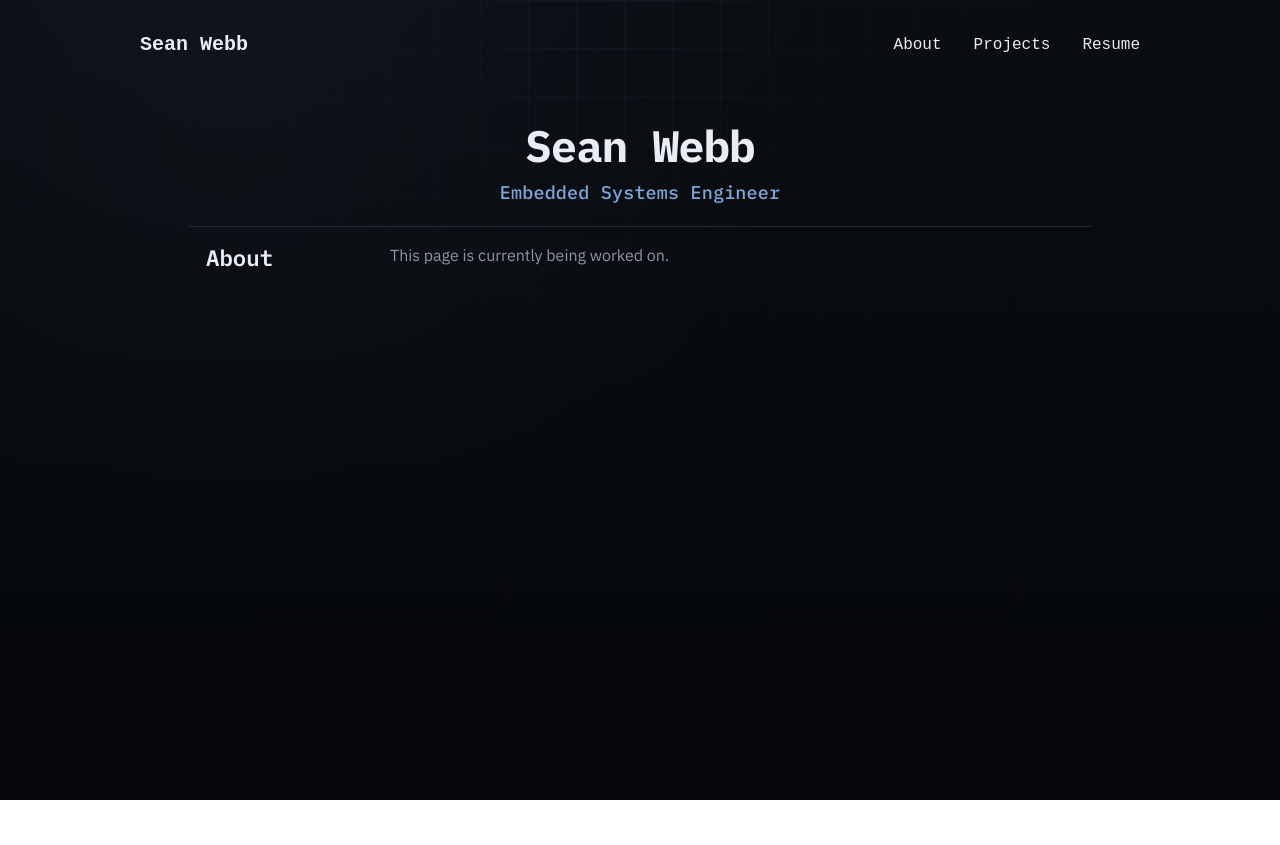
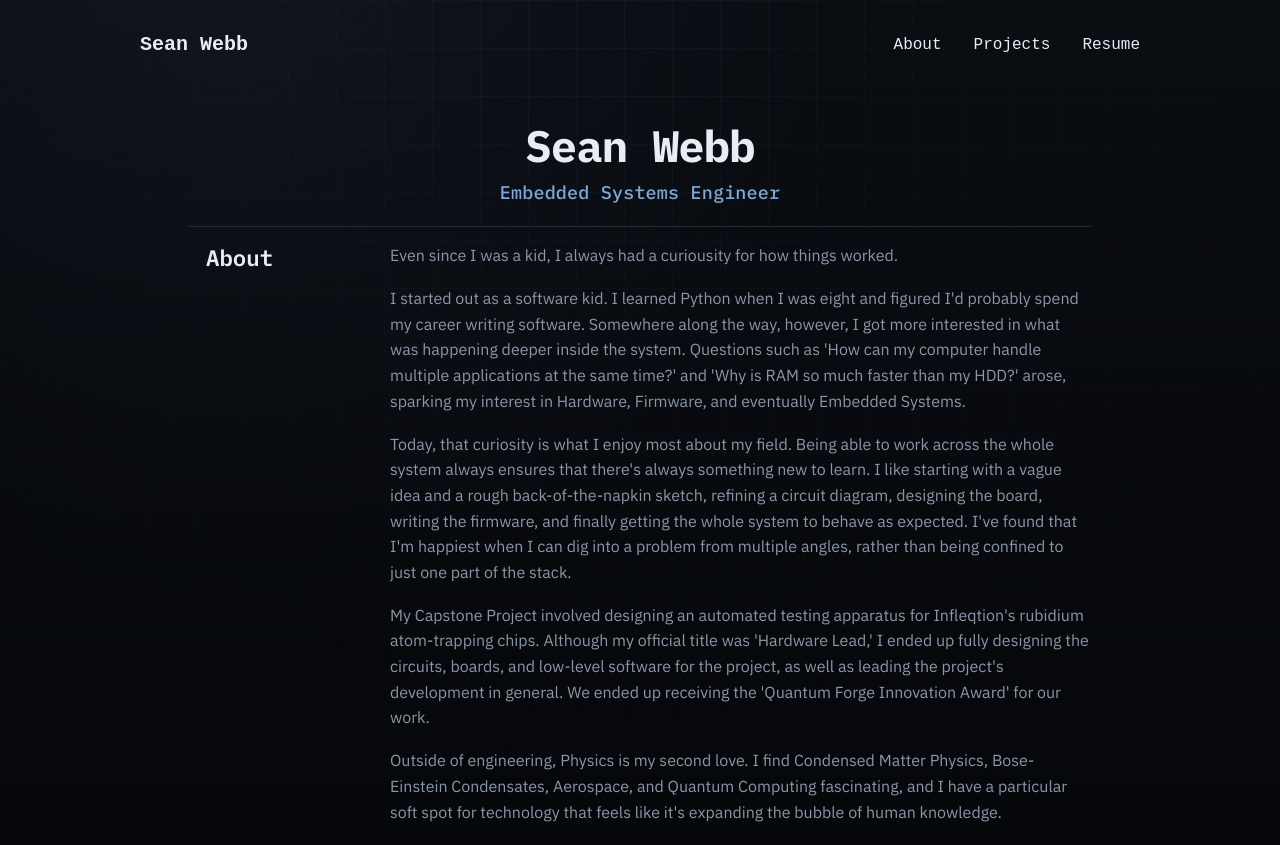
Before and after one commit to swebb-dev/swebb-dev, a React (Vite) app: page /about in a window 1280 px wide. Before the commit the page ends 800 px from the top, so only its background shows below. Built offline with nearby package versions, Linux system fonts and the light colour scheme.

Commit message:
version 1.0 live

```diff
--- a/src/routes/about.jsx
+++ b/src/routes/about.jsx
@@ -36,11 +36,23 @@ function RouteComponent() {
               <div class="section-content">
 
                 <p>
-                  This page is currently being worked on.
+                  Even since I was a kid, I always had a curiousity for how things worked.
                 </p>
 
                 <p>
+                  I started out as a software kid. I learned Python when I was eight and figured I'd probably spend my career writing software. Somewhere along the way, however, I got more interested in what was happening deeper inside the system. Questions such as 'How can my computer handle multiple applications at the same time?' and 'Why is RAM so much faster than my HDD?' arose, sparking my interest in Hardware, Firmware, and eventually Embedded Systems.
+                </p>
 
+                <p>
+                  Today, that curiosity is what I enjoy most about my field. Being able to work across the whole system always ensures that there's always something new to learn. I like starting with a vague idea and a rough back-of-the-napkin sketch, refining a circuit diagram, designing the board, writing the firmware, and finally getting the whole system to behave as expected. I've found that I'm happiest when I can dig into a problem from multiple angles, rather than being confined to just one part of the stack.
+                </p>
+
+                <p>
+                  My Capstone Project involved designing an automated testing apparatus for Infleqtion's rubidium atom-trapping chips. Although my official title was 'Hardware Lead,' I ended up fully designing the circuits, boards, and low-level software for the project, as well as leading the project's development in general. We ended up receiving the 'Quantum Forge Innovation Award' for our work.
+                </p>
+
+                <p>
+                  Outside of engineering, Physics is my second love. I find Condensed Matter Physics, Bose-Einstein Condensates, Aerospace, and Quantum Computing fascinating, and I have a particular soft spot for technology that feels like it's expanding the bubble of human knowledge.
                 </p>
 
               </div>
--- a/src/routes/index.jsx
+++ b/src/routes/index.jsx
@@ -305,7 +305,7 @@ function RouteComponent() {
                     <h3>Cybersecurity Event Developer / Organizer</h3>
                     <h4>Innovation Center, Longmont</h4>
                     <h5>Aug. 2021 - May 2022</h5>
-                    <p>Team development using Python, LaTeX, and GitHub.</p>
+                    <p>Helped develop a website and linux backend for local teams to interact with our own hosted cybersecurity event, displaying information, scoring teams, communicating with judges, and displaying a leaderboard.</p>
                   </div>
                 </div>
 
```
